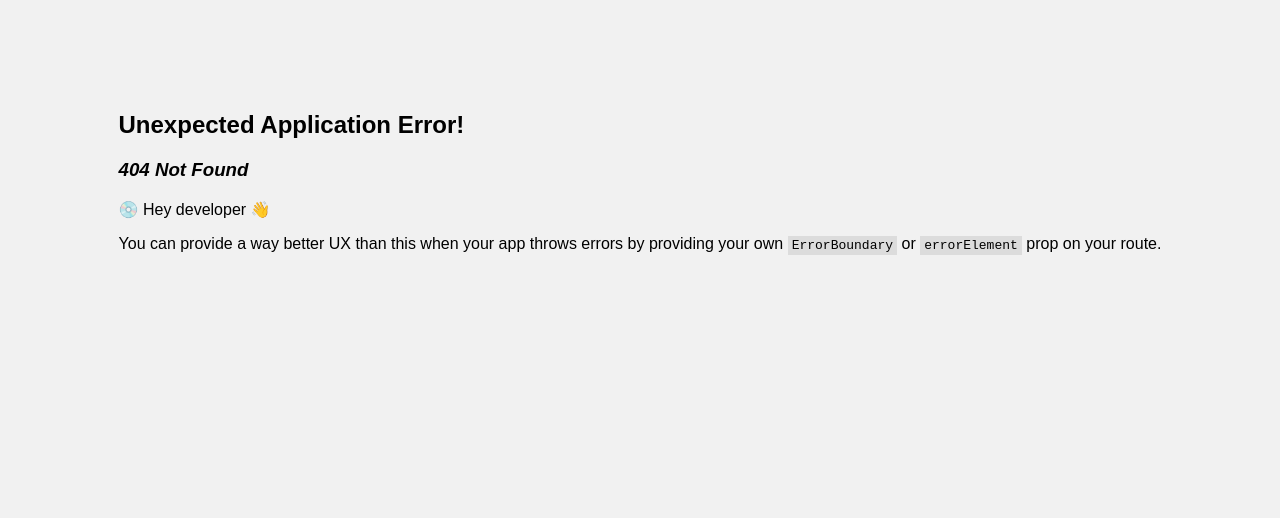
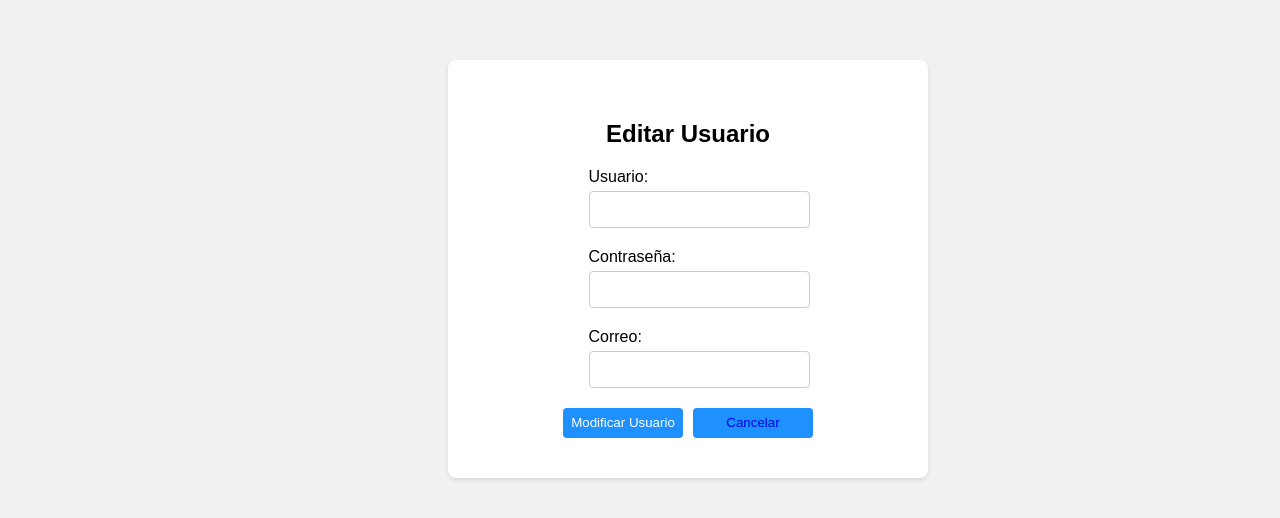
Before and after one commit to Angel31415/Angel-Gestion-App, a React (Vite) app in the folder front/: page /editar/1 in a window 1280 px wide. Before the commit this address had no page. Shown: the part 220-738 px from the top of the page. Built offline with nearby package versions, Linux system fonts and the light colour scheme; no server answers.

Commit message:
Modificacion de Css y contenido
modifico el css de diversas paginas y elimino vinculos y genero correcciones

```diff
--- a/front/src/App.jsx
+++ b/front/src/App.jsx
@@ -2,6 +2,7 @@ import { RouterProvider, createBrowserRouter } from "react-router-dom";
 import Login from "./components/layouts/auth/Login";
 import Home from "./components/layouts/pages/Home";
 import Registro from "./components/layouts/auth/Registro";
+import EditarUsuario from "./components/layouts/pages/EditarUsuario";
 const router = createBrowserRouter([
   {
     path: "/",
@@ -15,6 +16,10 @@ const router = createBrowserRouter([
     path: "/registro",
     element: <Registro />,
   },
+  {
+    path: "/editar/:id",
+    element: <EditarUsuario/>
+  },
 ]);
 
 function App() {
--- a/front/src/components/helpers/Header.jsx
+++ b/front/src/components/helpers/Header.jsx
@@ -3,15 +3,11 @@ const Header = () => {
   return (
     <header>
       <img src="" alt="Logo" />
-      <hr></hr>
       <nav>
         <a href="">Servicios</a>
-        <hr></hr>
         <a href="">Contacto</a>
-        <hr></hr>
         <a href="">Acerca de</a>
       </nav>
-      <hr></hr>
       <button>
         <Link to="/">Cerrar Sesion</Link>
       </button>
--- /dev/null
+++ b/front/src/components/layouts/pages/EditarUsuario.css
@@ -0,0 +1,77 @@
+.container {
+    background-color: #fff;
+    border-radius: 8px;
+    box-shadow: 0 2px 4px rgba(0, 0, 0, 0.1);
+    padding: 40px;
+    width: 400px;
+    display: flex;
+    justify-content: center;
+    align-items: center;
+    flex-direction: column;
+  }
+
+  .input-group {
+    margin-bottom: 20px;
+  }
+
+  .input-group label {
+    display: block;
+    margin-bottom: 5px;
+  }
+
+  .input-group input {
+    width: 100%;
+    padding: 10px;
+    border-radius: 4px;
+    border: 1px solid #ccc;
+    transition: border-color 0.3s ease;
+  }
+
+  .input-group input:focus {
+    border-color: dodgerblue;
+  }
+
+  .btn {
+    background-color: dodgerblue;
+    color: #fff;
+    border: none;
+    border-radius: 4px;
+    padding: 10px 20px;
+    cursor: pointer;
+    transition: background-color 0.3s ease;
+  }
+
+  .btn:hover {
+    background-color: #1e90ff;
+  }
+  .botones {
+    width: 100%;
+    display: flex;
+    align-items: center;
+    gap: 10px;
+    justify-content: center;
+  }
+
+  .botones a,
+  .botones button {
+    width: 30%;
+    display: flex;
+    justify-content: center;
+    align-items: center;
+    height: 30px;
+    padding: 0;
+    text-decoration: none;
+  }
+
+  @keyframes fadeIn {
+    from {
+      opacity: 0;
+    }
+    to {
+      opacity: 1;
+    }
+  }
+
+  .fadeInAnimation {
+    animation: fadeIn 1s ease-in-out;
+  }
--- /dev/null
+++ b/front/src/components/layouts/pages/EditarUsuario.jsx
@@ -0,0 +1,110 @@
+import { useState, useEffect } from "react";
+import { Link, useNavigate , useParams} from "react-router-dom";
+import axios from "axios";
+import "./EditarUsuario.css";
+import Swal from "sweetalert2";
+let urlUsuarios = "http://localhost:3000/user/";
+
+
+const EditarUsuario = () => {
+
+
+  const [getUsuario, setUsuario] = useState("");
+  const [getContrasena, setContrasena] = useState("");
+  const [getCorreo, setCorreo] = useState("");
+  let {id} = useParams();
+
+  function actualizarUsuario() {
+      Swal.fire({
+      title: "Está seguro que desea Editar el Usuario? " ,
+      text: "No se puede reversar esta acción!",
+      icon: "warning",
+      showCancelButton: true,
+      confirmButtonColor: "#3085d6",
+      cancelButtonColor: "#d33",
+      confirmButtonText: "Editar",
+    }).then((result) => {
+      if (result.isConfirmed) {
+        confirmar(id);
+        Swal.fire({
+          title: "Editado!",
+          text: "El usuario se Edito correctamente.",
+          icon: "success",
+        });
+      }
+    });
+  }
+
+  function confirmar() {
+      let nuevoUsuario = {
+          user: getUsuario,
+          contrasena: getContrasena,
+          correo: getCorreo
+      };
+
+  }
+
+  async function usuarioId() {
+      let usuarioEditar = await axios.get(urlUsuarios + id);
+      setUsuario(usuarioEditar.data.user)
+      setContrasena(usuarioEditar.data.contrasena)
+      setCorreo(usuarioEditar.data.correo)
+  }
+
+  useEffect(() => {
+       usuarioId();
+    }, []);
+
+
+  return (
+      <form>
+        <div className="container fadeInAnimation">
+          <h2>Editar Usuario</h2>
+          <div className="input-group">
+            <label htmlFor="username">Usuario:</label>
+            <input
+              type="text"
+              id="username"
+              onChange={(e) => {
+                setUsuario(e.target.value);
+              }}
+              value = {getUsuario}
+            />
+          </div>
+          <div className="input-group">
+            <label htmlFor="password">Contraseña:</label>
+            <input
+              type="password"
+              id="password"
+              onChange={(e) => {
+                setContrasena(e.target.value);
+              }}
+              value = {getContrasena}
+            />
+          </div>
+          <div className="input-group">
+            <label htmlFor="email">Correo:</label>
+            <input
+              type="email"
+              id="email"
+              onChange={(e) => {
+                setCorreo(e.target.value);
+              }}
+              value = {getCorreo}
+            />
+          </div>
+          <section className="botones">
+            <button onClick={actualizarUsuario} type="button" className="btn">
+              Modificar Usuario
+            </button>
+            <button  type="button" className="btn">
+              <Link to={"/home"}>
+              Cancelar
+              </Link>
+            </button>
+          </section>
+        </div>
+      </form>
+    );
+  };
+export default EditarUsuario;
--- /dev/null
+++ b/front/src/components/layouts/pages/Home.css
@@ -0,0 +1,58 @@
+.home {
+    display: flex;
+    width: 100%;
+    height: 100vh;
+    justify-content: space-evenly;
+    gap: 10px;
+  }
+  .home header {
+    width: 20%;
+    height: 100%;
+    display: flex;
+    justify-content: space-evenly;
+    align-items: center;
+    flex-direction: column;
+    background-color: dodgerblue;
+  }
+
+  .home header nav{
+      display: flex;
+      justify-content: space-evenly;
+      align-items: flex-start;
+      flex-direction: column;
+      gap: 10px;
+  }
+
+  .home header nav a{
+      text-decoration: none;
+      color: white;
+  }
+
+  .home .usuarios {
+    width: 80%;
+    display: flex;
+    justify-content: space-evenly;
+    align-items: center;
+    flex-wrap: wrap;
+  }
+
+  .home .usuarios .card {
+    width: 200px;
+    display: flex;
+    justify-content: center;
+    align-items: center;
+    flex-direction: column;
+    gap: 10px;
+    padding: 10px;
+  }
+
+  .card section {
+    display: flex;
+    width: 100%;
+    justify-content: space-evenly;
+    align-items: center;
+  }
+
+  .card section button {
+    width: 40%;
+  }
--- a/front/src/components/layouts/pages/Home.jsx
+++ b/front/src/components/layouts/pages/Home.jsx
@@ -1,11 +1,14 @@
-import Header from "../../helpers/Header";
 import axios from "axios";
 import { useEffect, useState } from "react";
 import Swal from "sweetalert2";
+import Header from "../../helpers/Header";
+import './Home.css'
+import { Link } from "react-router-dom";
 let urlUsuarios = "http://localhost:3010/users"
 
 const Home = () => {
-  const [usuarios,setUsuarios] = useState([])
+
+  const [usuarios,setUsuarios] = useState([]);
   const getUsuarios = async () => {
     let resultado = await axios.get(urlUsuarios);
       setUsuarios(resultado.data)
@@ -14,7 +17,6 @@ const Home = () => {
   useEffect(() => {
     getUsuarios();
   }, []);
-
 
   function eliminarUsuario(id, user) {
     Swal.fire({
@@ -43,17 +45,23 @@ const Home = () => {
   };
 
   return (
-    <div>
+    <div className="home">
         <Header />
-        <section>
+        <section className="usuarios" >
           {usuarios.map((usuario)=> (
-            <section key = {usuario.id}>
+            <section className="card" key = {usuario.id}>
               <p>Usuario: {usuario.user}</p>
               <input defaultValue = {usuario.contrasena} type="text" />
               <p>ID: {usuario.id}</p>
               <section>
-                <button>Editar</button>
-                <button onClick={() => eliminarUsuario(usuario.id)} >Eliminar</button>
+              <button >
+                <Link to={"/editar/" + usuario.id }>
+                  Editar
+                </Link>
+              </button>
+                <button onClick={() => eliminarUsuario(usuario.id)} >
+                  Eliminar
+                  </button>
               </section>
             </section>
           ))}
--- a/front/src/index.css
+++ b/front/src/index.css
@@ -7,3 +7,9 @@ body {
   margin: 0;
   background-color: #f1f1f1;
 }
+
+form{
+  position: absolute;
+  top: 35%;
+  left: 35%;
+}
```
